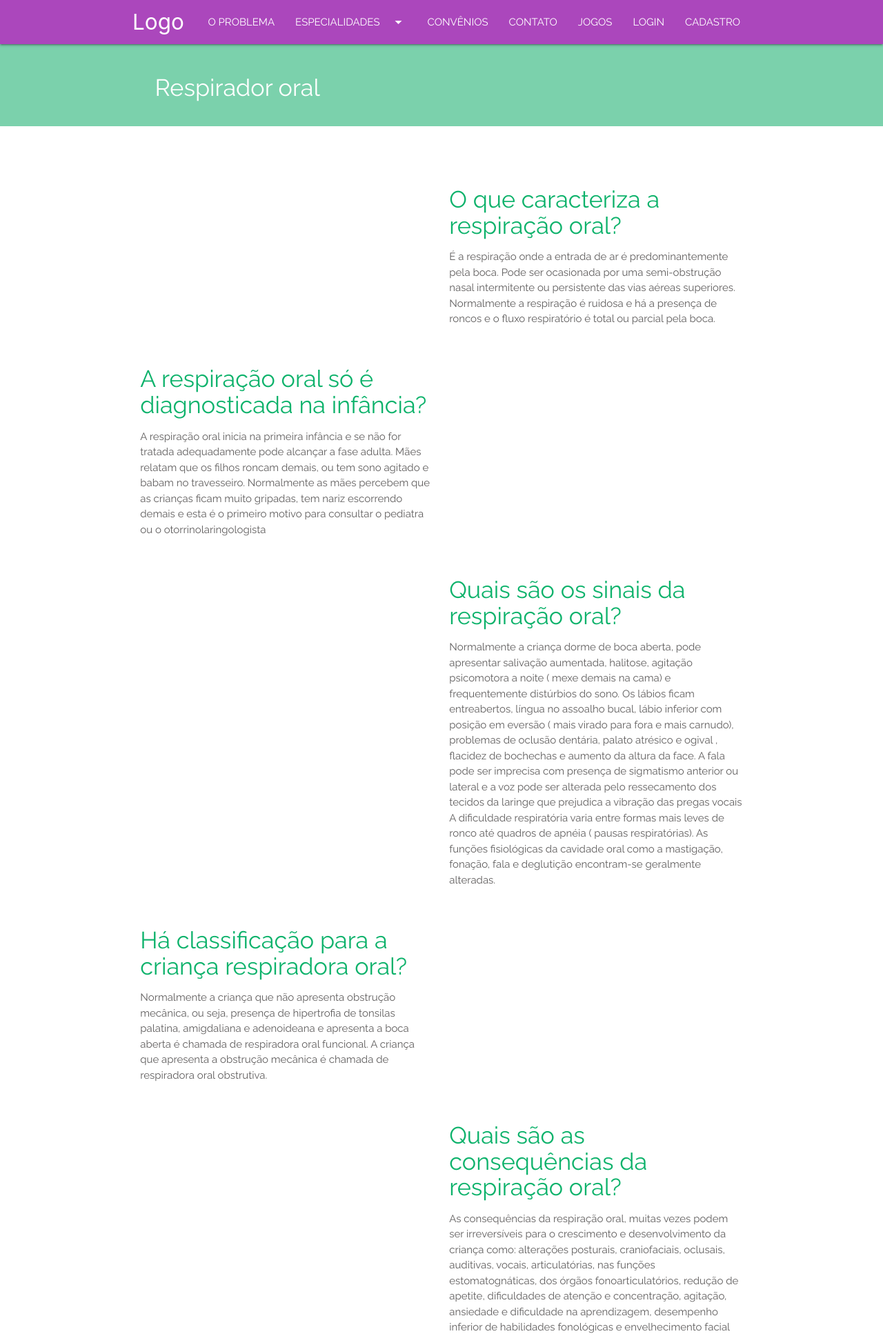
After one commit to gmfonseca/tis4, a PHP site: page /Problema.php in a window 1280 px wide. The commit adds this page. Shown: the top 1937 px of the page at 69% size. Run offline with PHP 8.4, Linux system fonts and the light colour scheme; some libraries are stand-ins or nearby versions.

Commit message:
Conteudo - imagens no index.php , sobre nos retirado agora se chama O problema e mudanca na especialidades(cardiologia retirado e adicionado o sinais e sintomas

```diff
--- /dev/null
+++ b/ClinicaMedica/Problema.php
@@ -0,0 +1,209 @@
+<!DOCTYPE html>
+<html>
+    <head>
+
+        <title> Clinica Médica - O Problema</title>
+        <!--Let browser know website is optimized for mobile-->
+        <meta name="viewport" content="width=device-width, initial-scale=1.0"/>
+
+        <!--Google Icon Font-->
+        <link href="https://fonts.googleapis.com/icon?family=Material+Icons" rel="stylesheet">
+        <!-- Materialize CSS-->
+        <link rel="stylesheet" href="css/materialize.min.css">
+        <!-- Google Fonts -->
+        <link href="https://fonts.googleapis.com/css?family=Raleway" rel="stylesheet">
+
+    </head>
+
+    <style>
+        /* Fonte da letra dos <li> */
+        li{
+            font-family: 'Raleway';
+        }
+
+        /* Distância dos <li> de Especialidades */
+        #Especialidades{
+            top: 90px !important;
+        }
+
+        /* Centraliza o NavBar */
+        .nav-wrapper ul.center {
+            display: block;
+            width: auto;
+        }
+
+        .nav-wrapper > ul.center li {
+            float: none;
+            display: inline-block;
+        }
+
+        /* Distância do topo do NavBar */
+        .lina{
+            margin-top: 25px;
+        }
+
+        /* Cor dos botões do Carousel */
+        .carousel .indicators .indicator-item.active {
+            background-color: rgb(145, 85, 167);
+        }
+
+        /* Posição dos botões do Carousel */
+        .caoursel .indicators {
+            bottom: 60px;
+            z-index: 100;
+        }
+
+        /*Cards Colors*/
+        #card1{
+            background-color: rgba(109, 204, 163, 0.9);
+        }
+        #card2{
+            background-color: rgba(13, 178, 107, 0.9);
+        }
+        #card3{
+            background-color: rgba(9, 119, 71, 0.9);
+        }
+
+        /* Cor verde do texto "Historia..." */
+        .corVerdeTexto, #Atfooter{
+            color: #0DB26B;
+        }
+
+        /*Fonte para esse tipo de tags*/
+        p, span, h5,h4, #Atfooter{
+            font-family: raleway, sans-serif;
+        }
+
+        .topicos{
+            color: #605E5E;
+        }
+
+        body{
+            overflow-x: hidden;
+        }
+
+        /* Cor background Sobre Nos*/
+        #SobreNos{
+            background-color: rgba(109, 204, 163, 0.9);
+        }
+
+    </style>
+
+    <body class="grey lighten-3">
+
+        <div id="god" class="white">
+            <div id="SobreNos" class="row">
+
+                <?php
+                require_once('navbar.php')
+                ?>
+
+                <div class="col s8 offset-s2">
+                    <br>
+                    <h4 class="white-text"> Respirador oral</h4>
+                    <br>
+                </div>
+            </div>
+            <br><br>
+            <div class="container">
+                <!--Texto na direita imagem na esquerda-->
+                <div class="row">
+                    <div class="col s12 m6 l6">
+                        <img class="responsive-img" src="">
+                    </div>
+                    <div class="col s12 m6 l6">
+                        <h4 class="corVerdeTexto"> O que caracteriza a respiração oral? </h4>
+                        <p class="topicos">
+                            É  a respiração onde a entrada de ar é predominantemente pela boca.  Pode ser ocasionada por uma semi-obstrução nasal intermitente ou persistente das vias aéreas superiores. Normalmente a respiração é ruidosa e há a presença de roncos e o fluxo respiratório é total ou parcial pela boca.
+                        </p>
+                    </div>
+                </div>
+                <!--Texto na esquerda imagem na direita-->
+                <div class="row">
+                    <div class="col s12 m6 l6">
+                        <h4 class="corVerdeTexto"> A respiração oral só é diagnosticada na infância?
+                        </h4>
+                        <p class="topicos">
+                            A respiração oral inicia na primeira infância e se não for tratada adequadamente pode alcançar a fase adulta. Mães relatam que os filhos roncam demais, ou tem sono agitado e babam no travesseiro. Normalmente as mães percebem que as crianças ficam muito gripadas, tem nariz escorrendo demais  e esta é o primeiro motivo para consultar o pediatra ou o otorrinolaringologista
+                        </p>
+                    </div>
+                    <div class="col s12 m6 l6">
+                        <img class="responsive-img" src="">
+                    </div>
+                </div>
+
+                <div class="row">
+                    <div class="col s12 m6 l6">
+                        <img class="responsive-img" src="">
+                    </div>
+                    <div class="col s12 m6 l6">
+                        <h4 class="corVerdeTexto">  Quais são os sinais da respiração oral?</h4>
+                        <p class="topicos">
+                            Normalmente a criança dorme de boca aberta, pode apresentar salivação aumentada, halitose, agitação psicomotora a noite ( mexe demais na cama) e frequentemente distúrbios do sono.  Os lábios ficam entreabertos, língua no assoalho bucal, lábio inferior com posição em eversão ( mais virado para fora e mais carnudo), problemas de oclusão dentária, palato atrésico e ogival , flacidez de bochechas e aumento da altura da face. A fala pode ser imprecisa com presença de sigmatismo anterior ou lateral e a voz pode ser alterada pelo ressecamento dos tecidos da laringe que prejudica a vibração das pregas vocais A dificuldade respiratória varia entre formas mais leves de ronco até quadros de apnéia ( pausas respiratórias). As funções fisiológicas da cavidade oral como a mastigação, fonação, fala e deglutição encontram-se geralmente alteradas.
+                        </p>
+                    </div>
+                </div>
+
+                <div class="row">
+                    <div class="col s12 m6 l6">
+                        <h4 class="corVerdeTexto">  Há classificação para a criança respiradora oral?</h4>
+                        <p class="topicos">
+                            Normalmente a criança que não apresenta obstrução mecânica, ou seja, presença de hipertrofia de tonsilas palatina, amigdaliana e adenoideana e  apresenta a  boca aberta é chamada de respiradora oral funcional.
+                            A criança que apresenta a obstrução mecânica é chamada de respiradora oral obstrutiva.
+                        </p>
+                    </div>
+                    <div class="col s12 m6 l6">
+                        <img class="responsive-img" src="">
+                    </div>
+                </div>
+
+                <div class="row">
+                    <div class="col s12 m6 l6">
+                        <img class="responsive-img" src="">
+                    </div>
+                    <div class="col s12 m6 l6">
+                        <h4 class="corVerdeTexto"> Quais são as consequências da respiração oral? </h4>
+                        <p class="topicos">
+                            As consequências da respiração oral, muitas vezes podem ser irreversíveis para o crescimento e desenvolvimento da criança como: alterações posturais, craniofaciais, oclusais, auditivas, vocais, articulatórias, nas funções estomatognáticas, dos órgãos fonoarticulatórios, redução de apetite, dificuldades de atenção e concentração, agitação, ansiedade  e dificuldade na aprendizagem, desempenho inferior de habilidades fonológicas  e envelhecimento facial precoce em comparação aos respiradores nasais, destacando-se maior presença de olheiras, rugas abaixo dos olhos, sulco mento-labial, face discretamente alongada na região das bochechas e maior desproporção facial. Além dos problemas de respiração, mastigação, deglutição, postura e tonicidade dos órgãos fonoarticulatórios, os respiradores orais podem apresentar também distúrbio articulatório. A má-oclusão, uma das principais características do respirador oral pode acarretar dificuldades ou desvios de produção fonético/articulatório. Entretanto, existem poucos trabalhos que relatam a ocorrência de distúrbios articulatórios decorrentes a este tipo de respiração.
+                        </p>
+                    </div>
+                </div>
+
+
+                <br><br>
+                <div class="row center">
+                    <h4 class="corVerdeTexto"> O cuidado que você merece, os melhores profissionais. </h4>
+                </div>
+                <br><br>
+                <div class="row">
+                    <div class="col s12 m4 l4">
+                        <img class="responsive-img" src="Img_Prog/medico 1.jpg" style="height: 161px; width: 271px;">
+                        <h5 class="corVerdeTexto"> Dr. Gregory House </h5>
+                        <p class="topicos"> Sou um subtítulo. Clique aqui para editar e contar aos seus clientes um pouco sobre você.</p>
+                    </div>
+                    <div class="col s12 m4 l4">
+                        <img class="responsive-img" src="Img_Prog/medico 2.png" style="height: 161px; width: 271px;">
+                        <h5 class="corVerdeTexto"> Dr. Pedro Nunes  </h5>
+                        <p class="topicos"> Sou um subtítulo. Clique aqui para editar e contar aos seus clientes um pouco sobre você.</p>
+                    </div>
+                    <div class="col s12 m4 l4">
+                        <img class="responsive-img" src="Img_Prog/medico 3.jpg" style="height: 161px; width: 271px;">
+                        <h5 class="corVerdeTexto"> Dra. Amélia Amaral</h5>
+                        <p class="topicos"> Sou um subtítulo. Clique aqui para editar e contar aos seus clientes um pouco sobre você.</p>
+                    </div>
+                </div>
+            </div>
+            <br><br><br>
+        </div>
+
+        <?php
+                    require_once('footer.php')
+        ?>
+
+        <!-- Jquery-->
+        <script src="https://code.jquery.com/jquery-3.2.1.min.js"></script>
+        <!--Materialize JS-->
+        <script src="js/materialize.min.js"></script>
+
+    </body>
+</html>
--- a/ClinicaMedica/index.php
+++ b/ClinicaMedica/index.php
@@ -33,9 +33,9 @@ require_once('navbar.php');
             <!-- Carousel Structure -->
             <div class="carousel carousel-slider s12">
                 <!-- Itens Carousel -->
-                <a class="carousel-item" href="#one"><img class="responsive-img" src="Img_Prog/medicina.jpg"></a>
-                <a class="carousel-item" href="#two"><img class="responsive-img" src="Img_Prog/no.jpg"></a>
-                <a class="carousel-item" href="#two"><img class="responsive-img" src="Img_Prog/medi.jpg"></a>
+                <a class="carousel-item" href="#one"><img class="responsive-img" src="Img_Prog/orientacao.jpg"></a>
+                <a class="carousel-item" href="#two"><img class="responsive-img" src="Img_Prog/autoexame.jpg"></a>
+
 
             </div>
 
--- a/ClinicaMedica/navbar.php
+++ b/ClinicaMedica/navbar.php
@@ -25,7 +25,7 @@ DEPOIS
 
 <!-- DROPDOWN STRUCTURE -->
 <ul id="drop-especialidade" class="dropdown-content purple lighten-2">
-    <li><a href="cardiologia.php" class="white-text">CARDIOLOGIA</a></li>
+    <li><a href="Sintomas.php" class="white-text">SINAIS E SINTOMAS</a></li>
     <li><a href="neurologia.php" class="white-text">NEUROLOGIA</a></li>
     <li><a href="ortopedia.php" class="white-text">ORTOPEDIA</a></li>
 </ul>
@@ -36,7 +36,7 @@ DEPOIS
         <a href="index.php" class="brand-logo">Logo</a>
         <a data-target="mobile-demo" class="sidenav-trigger"><i class="material-icons">menu</i></a>
         <ul class="right hide-on-med-and-down">
-            <li><a href="sobre-nos.php">SOBRE NÓS</a></li>
+            <li><a href="Problema.php">O PROBLEMA</a></li>
             <li><a class="dropdown-trigger"  data-target="drop-especialidade">ESPECIALIDADES<i class="material-icons right">arrow_drop_down</i></a></li>
             <li><a href="convenios.php">CONVÊNIOS</a></li>
             <li><a href="contato.php">CONTATO</a></li>
@@ -56,7 +56,7 @@ DEPOIS
             <li><a id="mob-especialidades" class="white-text collapsible-header">ESPECIALIDADES<i class="white-text material-icons chevron right">chevron_right</i></a>
                 <div class="collapsible-body purple lighten-2">
                     <ul>
-                        <li><a href="cardiologia.php" class="white-text">CARDIOLOGIA</a></li>
+                        <li><a href="Sintomas.php" class="white-text">SINAIS E SINTOMAS</a></li>
                         <li><a href="neurologia.php" class="white-text">NEUROLOGIA</a></li>
                         <li><a href="ortopedia.php" class="white-text">ORTOPEDIA</a></li>
                     </ul>
```
Also changed, not shown: ClinicaMedica/Cardiologia.php (deleted, +0 -141 lines), ClinicaMedica/Sintomas.php (added, +159 -0 lines), ClinicaMedica/Sobre-Nos.php (deleted, +0 -160 lines), ClinicaMedica/Img_Prog/Criancas/m1.png (added), ClinicaMedica/Img_Prog/Criancas/m2.png (added), ClinicaMedica/Img_Prog/Criancas/m3.png (added), ClinicaMedica/Img_Prog/Criancas/m4.png (added), ClinicaMedica/Img_Prog/autoexame.jpg (added), ClinicaMedica/Img_Prog/orientacao.jpg (added).
